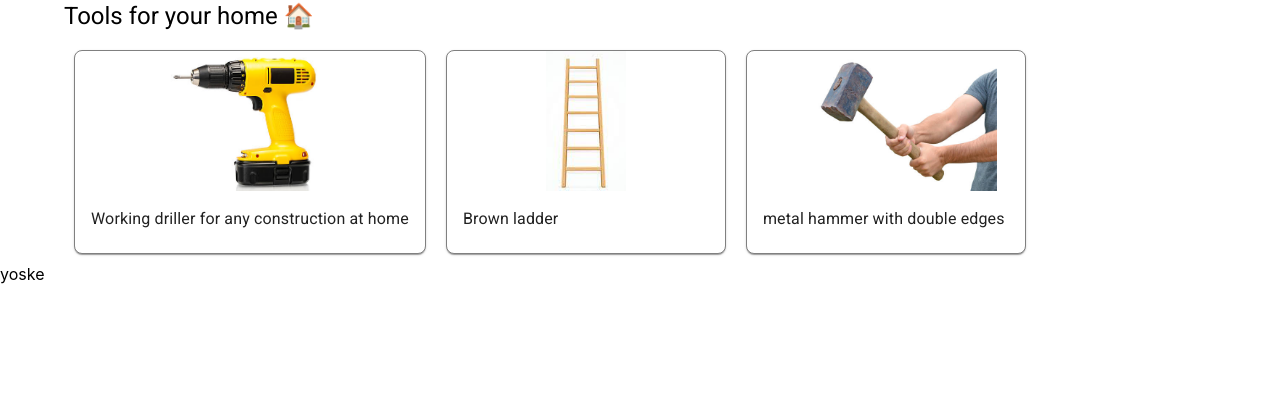
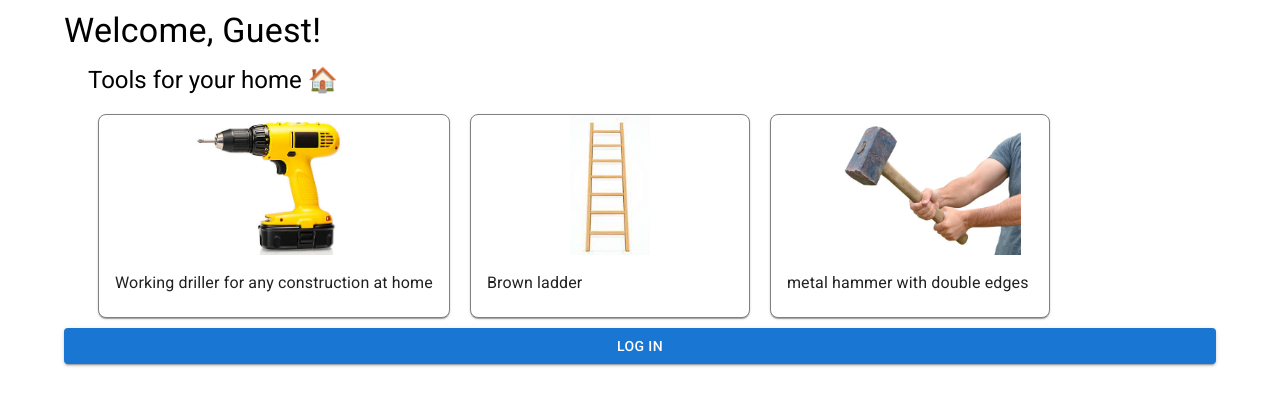
Before and after one commit to boro-mta/boro-fe, a React (Create React App) app: page / in a window 1280 px wide. Shown: the top 406 px of the page. Built offline with nearby package versions, Linux system fonts and the light colour scheme; a web font is replaced by a local one.

Commit message:
Finished Demo POC

```diff
--- a/src/App.tsx
+++ b/src/App.tsx
@@ -1,5 +1,8 @@
-import { Box } from "@mui/material";
+import { Box, Button } from "@mui/material";
+import Typography from "@mui/material/Typography";
+import Container from "@mui/system/Container/Container";
 import React from "react";
+import { useNavigate } from "react-router";
 import { useAppSelector } from "./app/hooks";
 import ItemsContainer from "./components/ItemsContainer/ItemsContainer";
 import { selectUserName } from "./features/UserSlice";
@@ -8,14 +11,35 @@ import { items } from "./mocks/items";
 
 function App() {
   const userName = useAppSelector(selectUserName);
+  const navigate = useNavigate();
 
   return (
-    <div>
+    <Container>
+      <Typography variant="h4" gutterBottom sx={{ marginTop: "10px" }}>
+        Welcome, {userName}!
+      </Typography>
       <Box>
         <ItemsContainer containerTitle="Tools for your home 🏠" items={items} />
-        <div>{userName}</div>
       </Box>
-    </div>
+      {userName === "Guest" && (
+        <Button
+          variant="contained"
+          onClick={() => navigate("login")}
+          sx={{ width: "100%" }}
+        >
+          Log in
+        </Button>
+      )}
+      {userName !== "Guest" && (
+        <Button
+          variant="contained"
+          onClick={() => navigate("addItem")}
+          sx={{ width: "100%" }}
+        >
+          Add new item
+        </Button>
+      )}
+    </Container>
   );
 }
 
--- a/src/features/UserSlice.ts
+++ b/src/features/UserSlice.ts
@@ -4,7 +4,7 @@ import { RootState } from "../app/store";
 export const userSlice = createSlice({
   name: "userData",
   initialState: {
-    name: "yoske",
+    name: "Guest",
     email: "",
     id: "",
     accessToken: "",
--- a/src/routes/itemPage.tsx
+++ b/src/routes/itemPage.tsx
@@ -1,7 +1,14 @@
-import { Box, CardMedia, Container, Divider, Typography } from "@mui/material";
+import {
+  Box,
+  Button,
+  CardMedia,
+  Container,
+  Divider,
+  Typography,
+} from "@mui/material";
 import Card from "@mui/material/Card";
 import React, { useEffect, useState } from "react";
-import { useParams } from "react-router-dom";
+import { useNavigate, useParams } from "react-router-dom";
 import ImagesCarousel from "../components/ImagesCarousel/ImagesCarousel";
 import { allItemsDetails } from "../mocks/fullItemsDetails";
 import { IFullItemDetails } from "../types";
@@ -18,10 +25,11 @@ type IFullItemDetailsParams = {
 type Props = {};
 
 const itemPage = (props: Props) => {
+  const navigate = useNavigate();
+
   const [itemDetails, setItemDetails] = useState<IFullItemDetails>(
     allItemsDetails[0]
   );
-
   let { itemId } = useParams<IFullItemDetailsParams>();
 
   useEffect(() => {
@@ -69,8 +77,16 @@ const itemPage = (props: Props) => {
       <SettingsRow
         leftIcon={<CalendarMonthIcon />}
         rowText={"Find available dates"}
-        onClick={() => console.log("here")}
+        onClick={() => navigate("/calendar")}
       />
+
+      <Button
+        variant="contained"
+        sx={{ marginTop: "15px" }}
+        onClick={() => navigate("/")}
+      >
+        Go to home
+      </Button>
     </Container>
   );
 };
```
